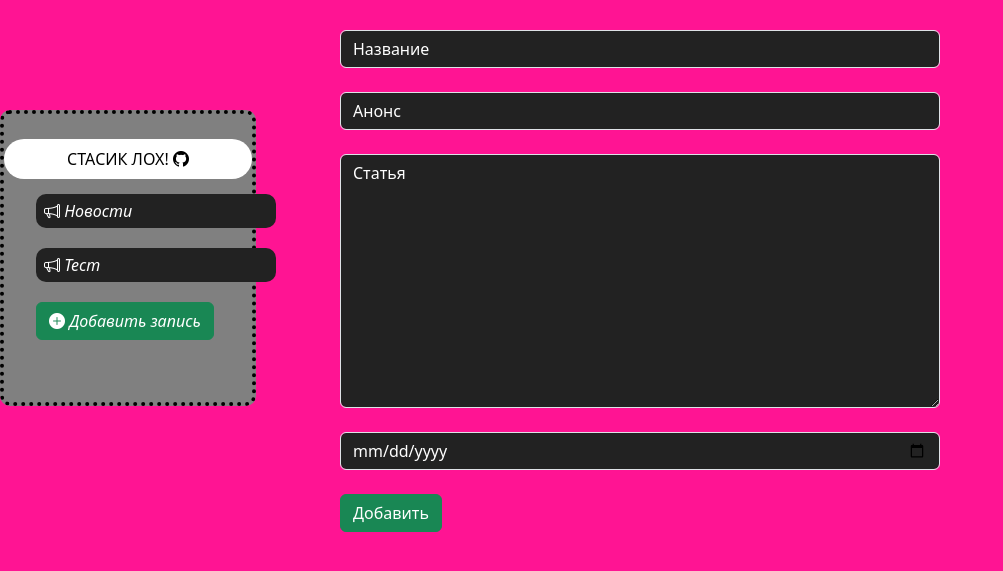
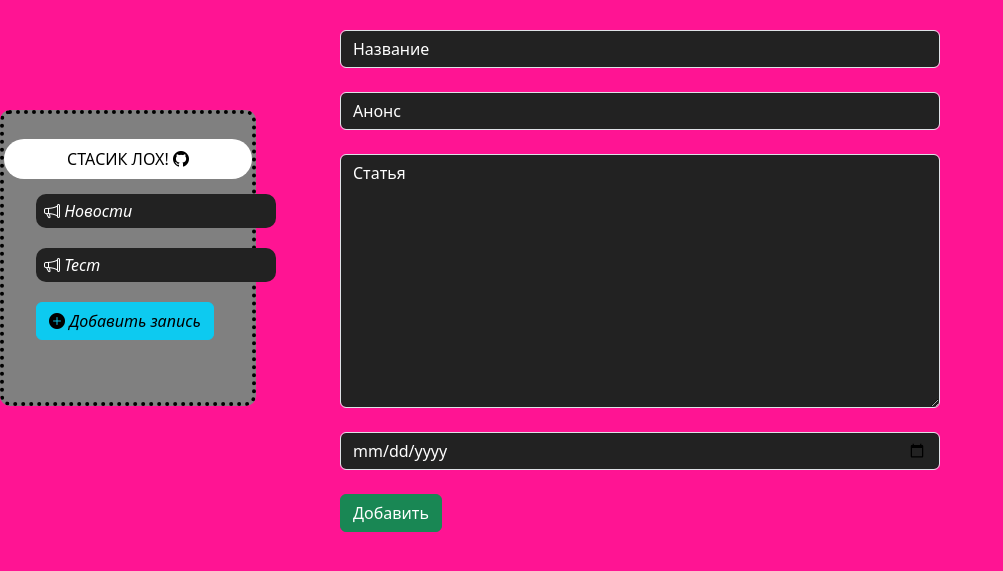
Before and after one commit to s72385319/Django-Project, a Django app: page /news/create in a window 1280 px wide. Shown: the top 571 px of the page, without its empty margins (0-1003 px from the left). Run offline with Django 5.2, Linux system fonts and the light colour scheme; some libraries are stand-ins or nearby versions.

Commit message:
Второй коммит

```diff
--- a/mysite/main/static/main/css/styles.css
+++ b/mysite/main/static/main/css/styles.css
@@ -13,6 +13,10 @@ body.child-page2 {
     background-color: white;
     height: 1000px;
     color: black;
+}
+
+.child-page3 {
+    background-color: deeppink;
 }
 
 #qsc {
@@ -141,7 +145,3 @@ form>div {
 .form-control:focus::placeholder {
     color: black;
 }
-
-.child-page3 {
-    background-color: deeppink;
-}
--- a/mysite/main/templates/main/base.html
+++ b/mysite/main/templates/main/base.html
@@ -16,7 +16,7 @@
     <ul>
         <a href="{% url 'incl' %}"><li id="edc"><i class="bi bi-megaphone"> Новости </i></li></a>
         <a href="{% url 'test' %}"><li id="edc"><i class="bi bi-megaphone"> Тест</i></li></a>
-        <a href="{% url 'create' %}"><li ><button class="btn btn-success"><i class="bi bi-plus-circle-fill"> Добавить запись</i></button></li></a>
+        <a href="{% url 'create' %}"><li ><button class="btn btn-info"><i class="bi bi-plus-circle-fill"> Добавить запись</i></button></li></a>
     </ul>
 </div>
     {% block content %}
```
Also changed, not shown: mysite/db.sqlite3, 1 other file.
